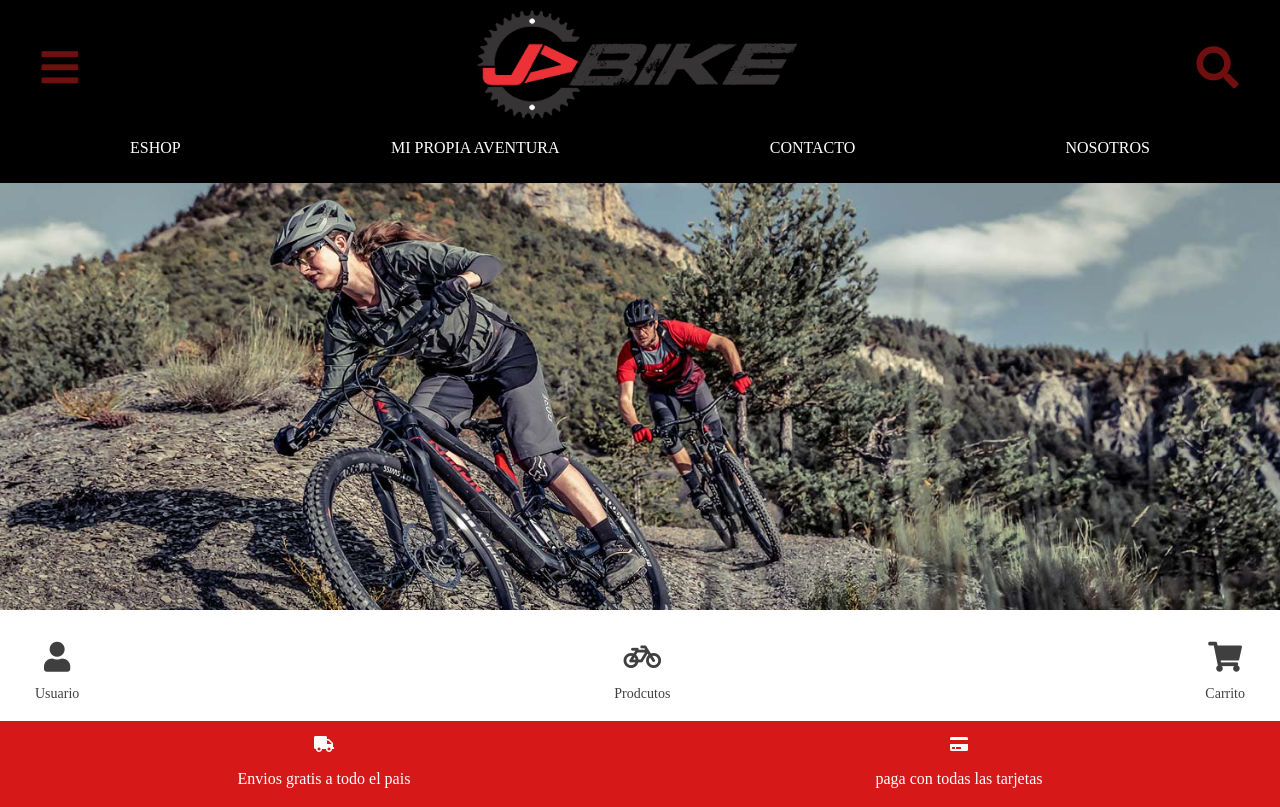
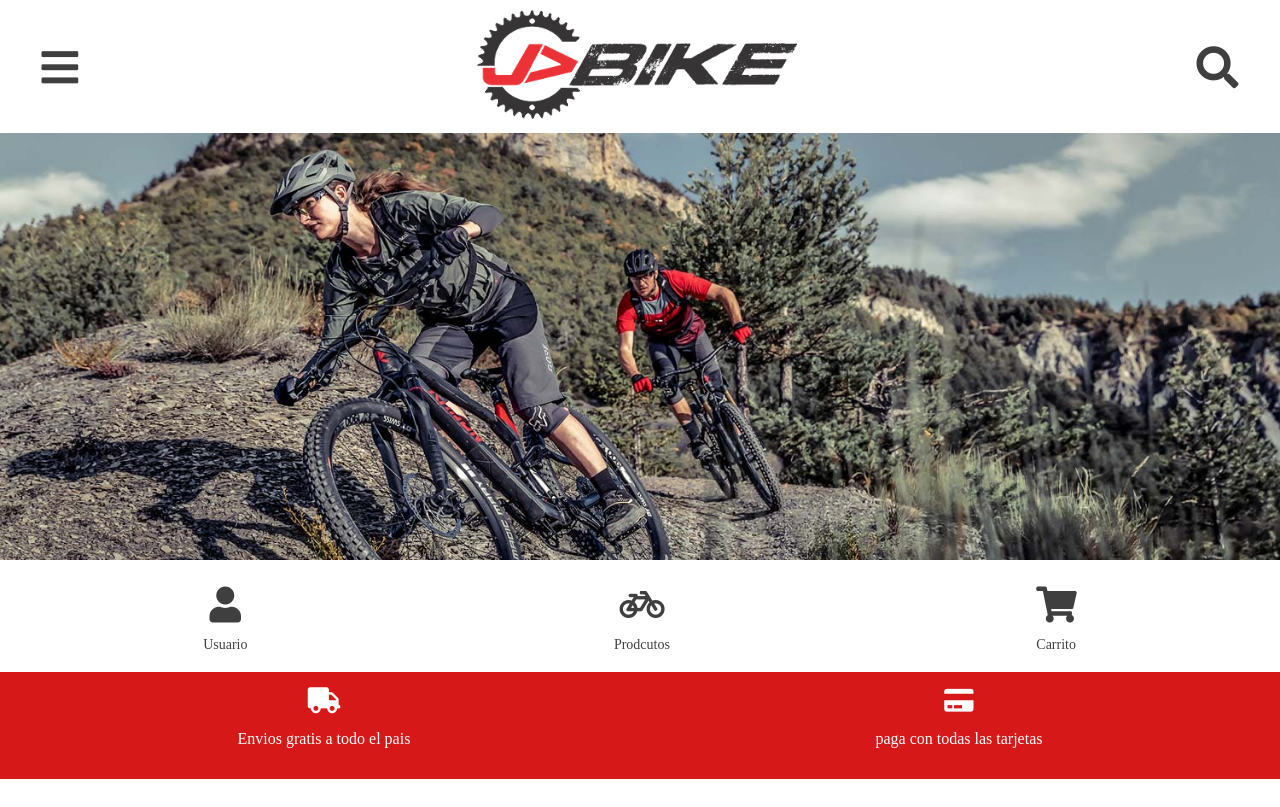
Before and after one commit to agustinvicchio/repo2_grupo11, a website: page views/index.html in a window 1280 px wide. Shown: the top 807 px of the page. Drawn offline with Linux system fonts and the light colour scheme; files that its build step writes are made by us from their sources; files whose address does not match are found by name.

Commit message:
final de diseño header para celu y tablet

```diff
--- a/public/css/estiloindex.css
+++ b/public/css/estiloindex.css
@@ -40,7 +40,7 @@ header .header-banner div{
         display: flex;
         flex-direction: row;
         justify-content: space-between;
-        padding: 10px;
+        padding-top: 10px;
         margin-bottom: 10px;
 
     }
@@ -158,9 +158,10 @@ body .productos article .nombre-precio h3{
 
     header .top-header{
         flex-direction: column;
-        background-color: black;
+        background-color: white;
         width: 100%;
         margin-bottom: 0;
+        padding: 10px
     }
 
     header .top-header .top{
@@ -177,7 +178,7 @@ body .productos article .nombre-precio h3{
 
     header .top-header .top i{
         font-size: 42px;
-        color: rgb(150, 21, 21);
+        color:black;
     }
 
     header .top-header .mainmenu{
@@ -198,5 +199,20 @@ body .productos article .nombre-precio h3{
 
     }
 
+    header .low-header .icons{
+        justify-content: space-around;
+        font-size: 36px;
+        margin: 0 15px;
+    }
+
+    header .low-header .header-banner div i{
+        font-size: 26px;
+    }
+
+    header .top-header .mainmenu {
+        display: none;
+    }
+
+
 
 }
```
